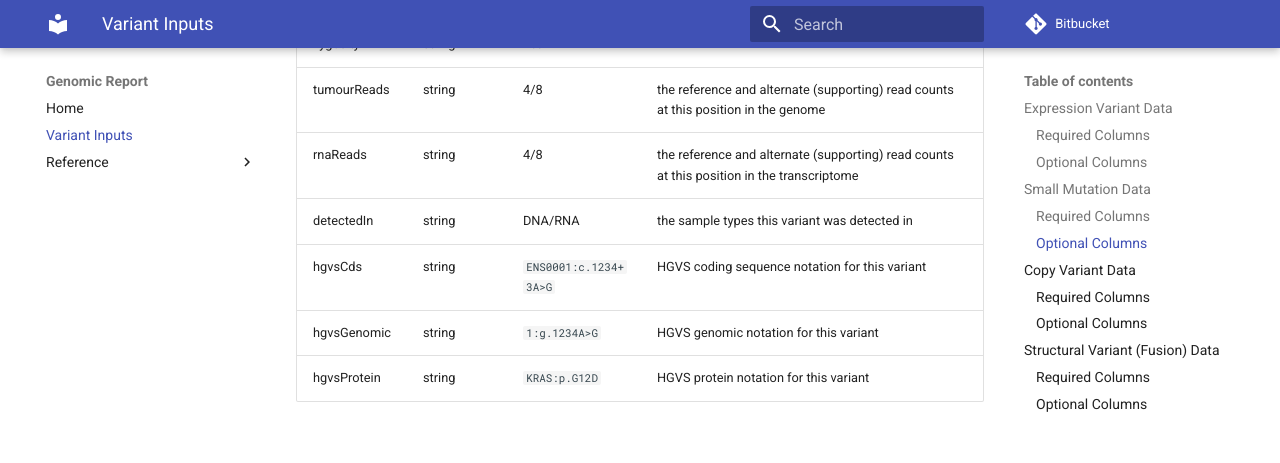
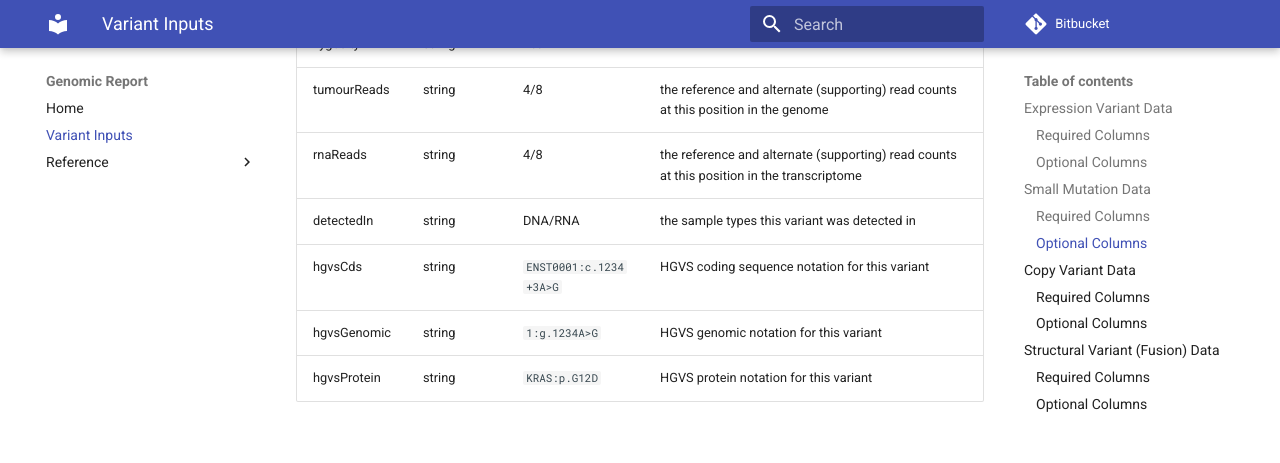
Before and after one commit to bcgsc/pori_ipr_python, an MkDocs documentation site: the page built from docs/variant_inputs.md, in a window 1280 px wide and 900 px high, scrolled down 2546 px. Shown: the top 463 px of the window. Built offline with MkDocs 1.6.1 and Material for MkDocs 9.7.7, drawn with Linux system fonts in a browser that asks for light colours.

Commit message:
Fix typo: add T to ENS transcript example

```diff
--- a/docs/variant_inputs.md
+++ b/docs/variant_inputs.md
@@ -71,7 +71,7 @@ Small mutations are composed of indels and single nucleotide variants.
 | tumourReads | string | 4/8                   | the reference and alternate (supporting) read counts at this position in the genome        |
 | rnaReads    | string | 4/8                   | the reference and alternate (supporting) read counts at this position in the transcriptome |
 | detectedIn  | string | DNA/RNA               | the sample types this variant was detected in                                              |
-| hgvsCds     | string | `ENS0001:c.1234+3A>G` | HGVS coding sequence notation for this variant                                             |
+| hgvsCds     | string | `ENST0001:c.1234+3A>G` | HGVS coding sequence notation for this variant                                             |
 | hgvsGenomic | string | `1:g.1234A>G`         | HGVS genomic notation for this variant                                                     |
 | hgvsProtein | string | `KRAS:p.G12D`         | HGVS protein notation for this variant                                                     |
 
```
